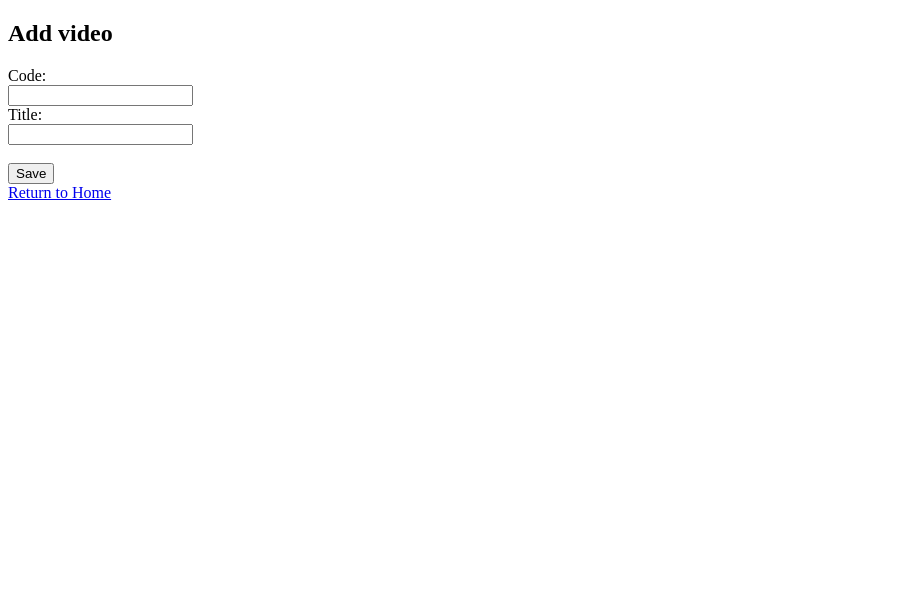
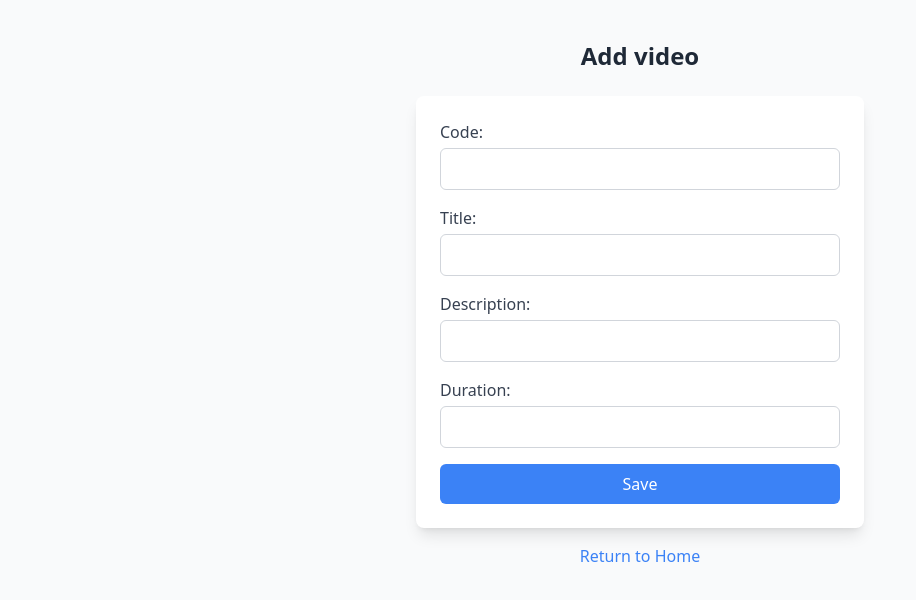
Before and after one commit to cipher01100001/TP-Lap-Front, a plain HTML site: page video/add.html in a window 1280 px wide. Shown: the whole page, without its empty margins (0-916 px from the left). Drawn offline with nearby package versions, Linux system fonts and the light colour scheme.

Commit message:
Updating add video function and styles

```diff
--- a/index.html
+++ b/index.html
@@ -4,15 +4,18 @@
 <head>
     <meta charset="UTF-8">
     <title>Home</title>
+    <script src="https://cdn.tailwindcss.com"></script>
 </head>
 
-<body>
+<body class="bg-gray-100 flex flex-col items-center justify-center min-h-screen">
 
-    <a href="video/list.html">
+    <h1 class="text-2xl font-bold text-gray-800 mb-10">Home</h1>
+
+    <a href="video/list.html" class="block bg-blue-500 text-white font-medium py-2 px-4 rounded hover:bg-blue-600 transition my-3">
         List all videos
     </a>
 
-    <a href="video/add.html">
+    <a href="video/add.html" class="block bg-green-500 text-white font-medium py-2 px-4 rounded hover:bg-green-600 transition my-3">
         Add video
     </a>
 
--- a/video/add.html
+++ b/video/add.html
@@ -4,22 +4,40 @@
 <head>
     <meta charset="UTF-8">
     <title>Add video</title>
+    <script src="https://cdn.tailwindcss.com"></script>
 </head>
 
-<body>
+<body class="bg-gray-50 min-h-screen flex flex-col items-center py-10">
 
-    <h2>Add video</h2>
+    <h2 class="text-2xl font-bold text-gray-800 mb-6">Add video</h2>
 
-    <form>
-        <label for="code">Code:</label><br>
-        <input type="text" id="code" name="code" value=""><br>
-        <label for="title">Title:</label><br>
-        <input type="text" id="title" name="title" value=""><br><br>
+    <form class="w-full max-w-md bg-white shadow-lg rounded-lg p-6 space-y-4">
+        <div>
+            <label for="code" class="block text-gray-700 font-medium">Code:</label>
+            <input type="text" id="code" name="code" class="w-full mt-1 p-2 border border-gray-300 rounded-md focus:ring focus:ring-blue-200">
+        </div>
 
-        <input type="submit" value="Save" class="btn btn-primary" onclick="add();">
+        <div>
+            <label for="title" class="block text-gray-700 font-medium">Title:</label>
+            <input type="text" id="title" name="title" class="w-full mt-1 p-2 border border-gray-300 rounded-md focus:ring focus:ring-blue-200">
+        </div>
+
+        <div>
+            <label for="description" class="block text-gray-700 font-medium">Description:</label>
+            <input type="text" id="description" name="description" class="w-full mt-1 p-2 border border-gray-300 rounded-md focus:ring focus:ring-blue-200">
+        </div>
+
+        <div>
+            <label for="duration" class="block text-gray-700 font-medium">Duration:</label>
+            <input type="text" id="duration" name="duration" class="w-full mt-1 p-2 border border-gray-300 rounded-md focus:ring focus:ring-blue-200">
+        </div>
+
+        <div>
+            <input type="submit" value="Save" class="w-full bg-blue-500 text-white font-medium py-2 rounded-md hover:bg-blue-600 transition cursor-pointer" onclick="add();">
+        </div>
     </form>
 
-    <a href="../index.html" class="link-secondary">Return to Home</a>
+    <a href="../index.html" class="mt-4 text-blue-500 hover:underline">Return to Home</a>
 
 </body>
 
@@ -37,10 +55,14 @@
 
         var code = document.getElementById("code");
         var title = document.getElementById("title");
+        var description = document.getElementById("description");
+        var duration = document.getElementById("duration");
 
         var newVideo = {
             "code": code.value,
-            "title": title.value
+            "title": title.value,
+            "description": description.value,
+            "duration": duration.value
         }
 
         console.log("Adding video:" + JSON.stringify(newVideo));
```
Also changed, not shown: video/list.html (+7 -6 lines).
